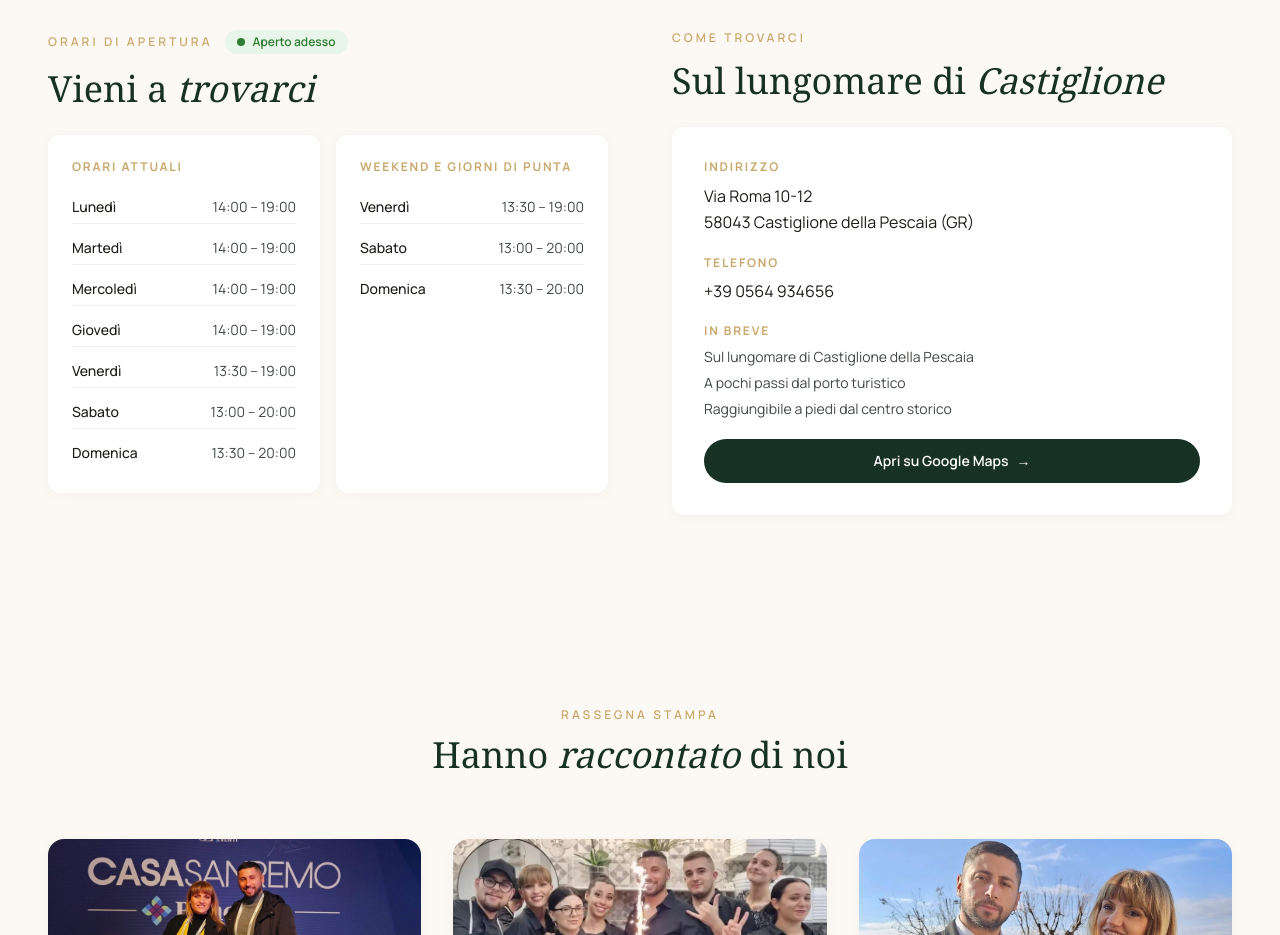
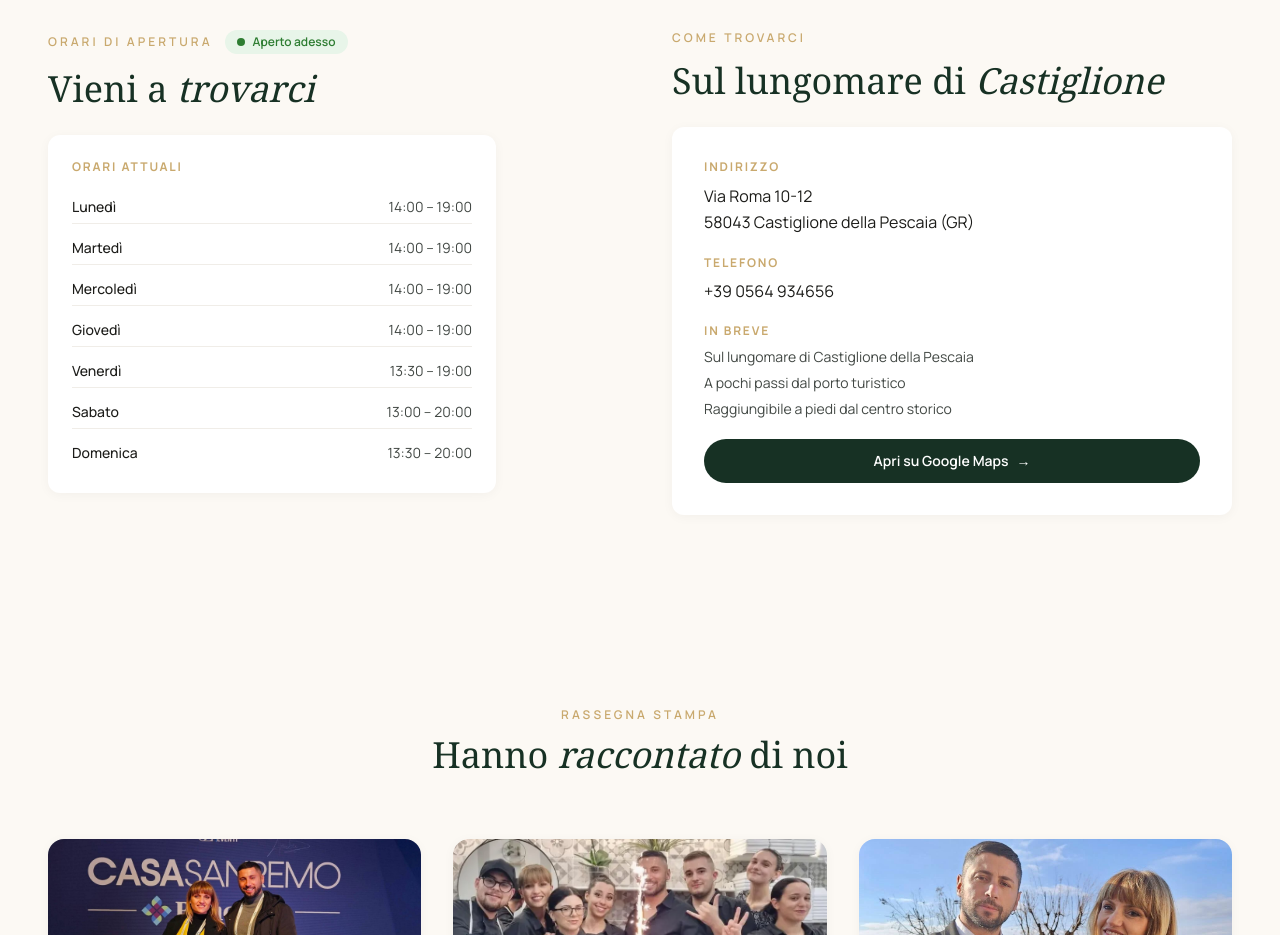
Before and after one commit to ibob92/orso-bianco, a Next.js app: page / in a window 1280 px wide. Shown: the part 6460-7395 px from the top of the page. Built offline with nearby package versions, Linux system fonts and the light colour scheme.

Commit message:
Simplify opening hours section

```diff
--- a/components/OpeningHours.tsx
+++ b/components/OpeningHours.tsx
@@ -84,7 +84,6 @@ function HoursTable({ title, rows }: { title: string; rows: DayRow[] }) {
 }
 
 export default function OpeningHours() {
-  const summerRows = buildRows(SUMMER_HOURS);
   const winterRows = buildRows(WINTER_HOURS);
 
   return (
@@ -105,9 +104,8 @@ export default function OpeningHours() {
             <h2 className="font-serif text-3xl md:text-4xl text-primary leading-tight mb-6">
               Vieni a <em>trovarci</em>
             </h2>
-            <div className="grid grid-cols-1 sm:grid-cols-2 gap-4">
+            <div className="max-w-md">
               <HoursTable title="Orari attuali" rows={winterRows} />
-              <HoursTable title="Weekend e giorni di punta" rows={summerRows.filter((row) => ["Venerdì", "Sabato", "Domenica"].includes(row.label))} />
             </div>
           </div>
 
```
